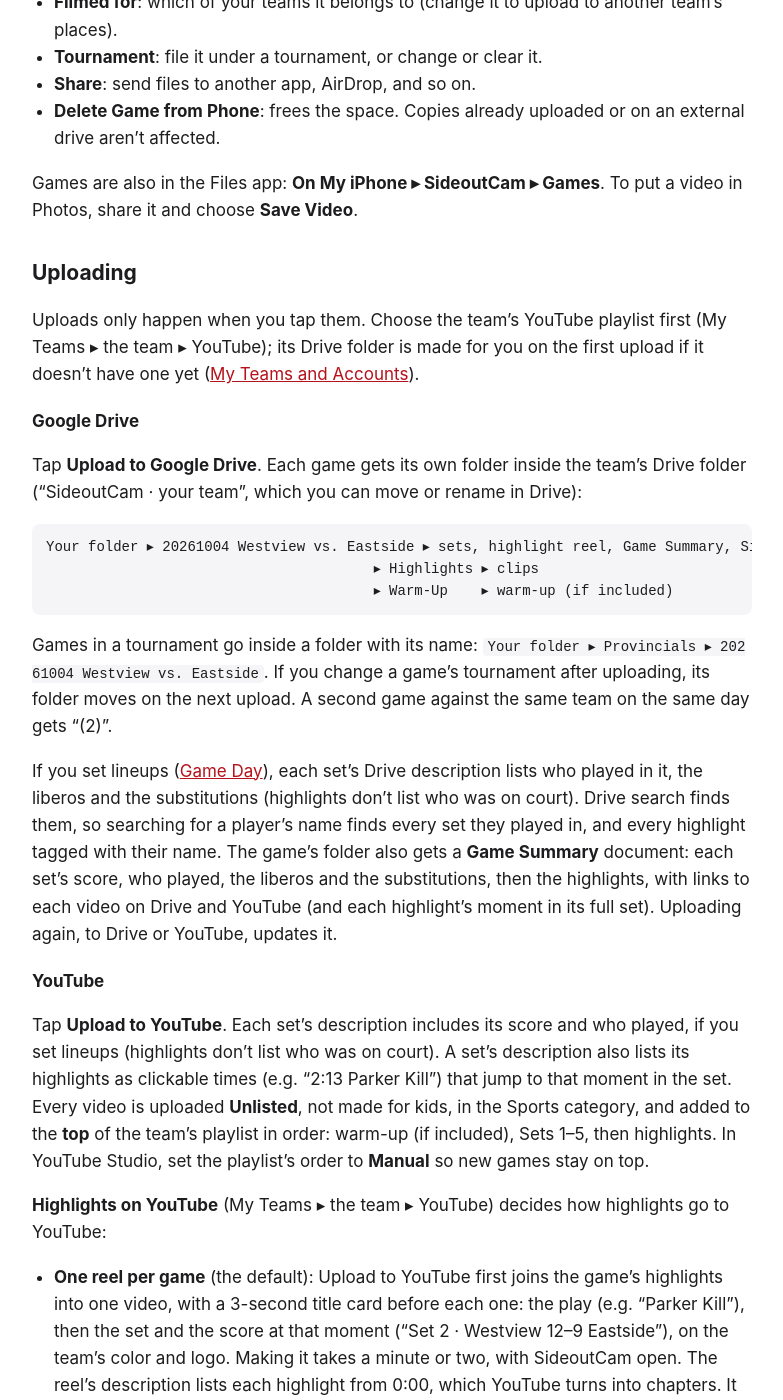
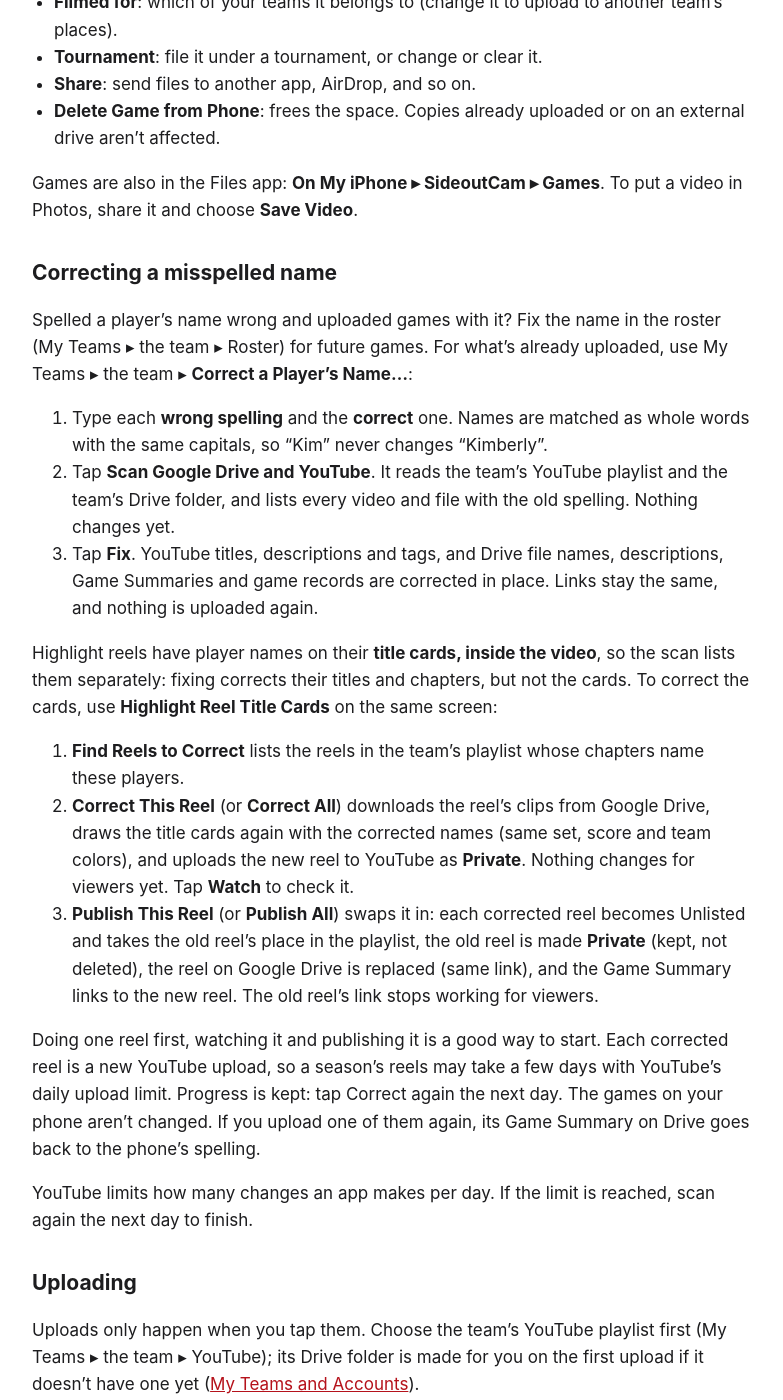
Before and after one commit to johncraigcole/sideout-site, a Jekyll site: the page built from help/09-After-the-Game.md, in a window 1280 px wide and 1400 px high, scrolled down 641 px. Shown: the whole window, without its empty margins (248-1031 px from the left). Built offline with Jekyll 4.4.1, drawn with Linux system fonts in a browser that asks for light colours.

Commit message:
Publish site and help pages (2026-11-05)

```diff
--- a/help/09-After-the-Game.md
+++ b/help/09-After-the-Game.md
@@ -17,6 +17,24 @@
 - **Delete Game from Phone**: frees the space. Copies already uploaded or on an external drive aren't affected.
 
 Games are also in the Files app: **On My iPhone ▸ SideoutCam ▸ Games**. To put a video in Photos, share it and choose **Save Video**.
+
+## Correcting a misspelled name
+
+Spelled a player's name wrong and uploaded games with it? Fix the name in the roster (My Teams ▸ the team ▸ Roster) for future games. For what's already uploaded, use My Teams ▸ the team ▸ **Correct a Player's Name…**:
+
+1. Type each **wrong spelling** and the **correct** one. Names are matched as whole words with the same capitals, so "Kim" never changes "Kimberly".
+2. Tap **Scan Google Drive and YouTube**. It reads the team's YouTube playlist and the team's Drive folder, and lists every video and file with the old spelling. Nothing changes yet.
+3. Tap **Fix**. YouTube titles, descriptions and tags, and Drive file names, descriptions, Game Summaries and game records are corrected in place. Links stay the same, and nothing is uploaded again.
+
+Highlight reels have player names on their **title cards, inside the video**, so the scan lists them separately: fixing corrects their titles and chapters, but not the cards. To correct the cards, use **Highlight Reel Title Cards** on the same screen:
+
+1. **Find Reels to Correct** lists the reels in the team's playlist whose chapters name these players.
+2. **Correct This Reel** (or **Correct All**) downloads the reel's clips from Google Drive, draws the title cards again with the corrected names (same set, score and team colors), and uploads the new reel to YouTube as **Private**. Nothing changes for viewers yet. Tap **Watch** to check it.
+3. **Publish This Reel** (or **Publish All**) swaps it in: each corrected reel becomes Unlisted and takes the old reel's place in the playlist, the old reel is made **Private** (kept, not deleted), the reel on Google Drive is replaced (same link), and the Game Summary links to the new reel. The old reel's link stops working for viewers.
+
+Doing one reel first, watching it and publishing it is a good way to start. Each corrected reel is a new YouTube upload, so a season's reels may take a few days with YouTube's daily upload limit. Progress is kept: tap Correct again the next day. The games on your phone aren't changed. If you upload one of them again, its Game Summary on Drive goes back to the phone's spelling.
+
+YouTube limits how many changes an app makes per day. If the limit is reached, scan again the next day to finish.
 
 ## Uploading
 
```
Also changed, not shown: help/07-Live-Streaming.md (+1 -0 lines).
